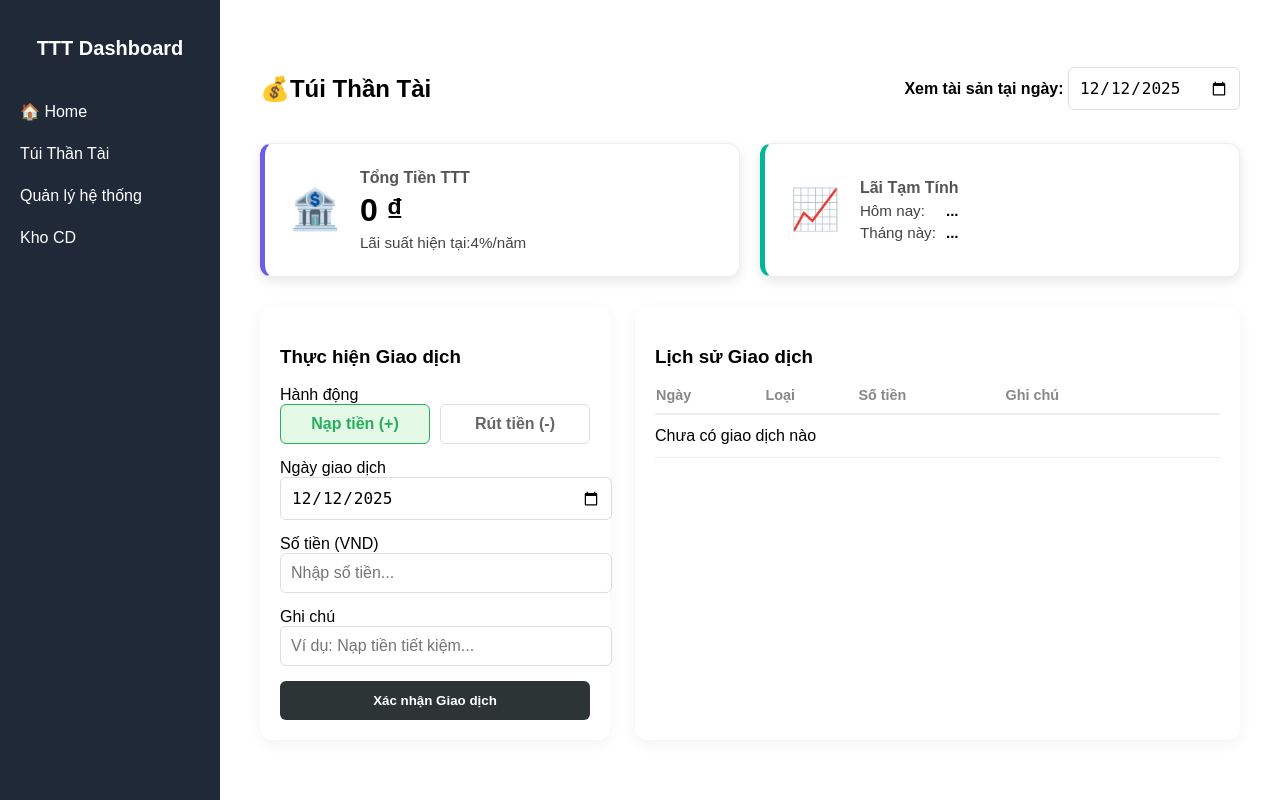
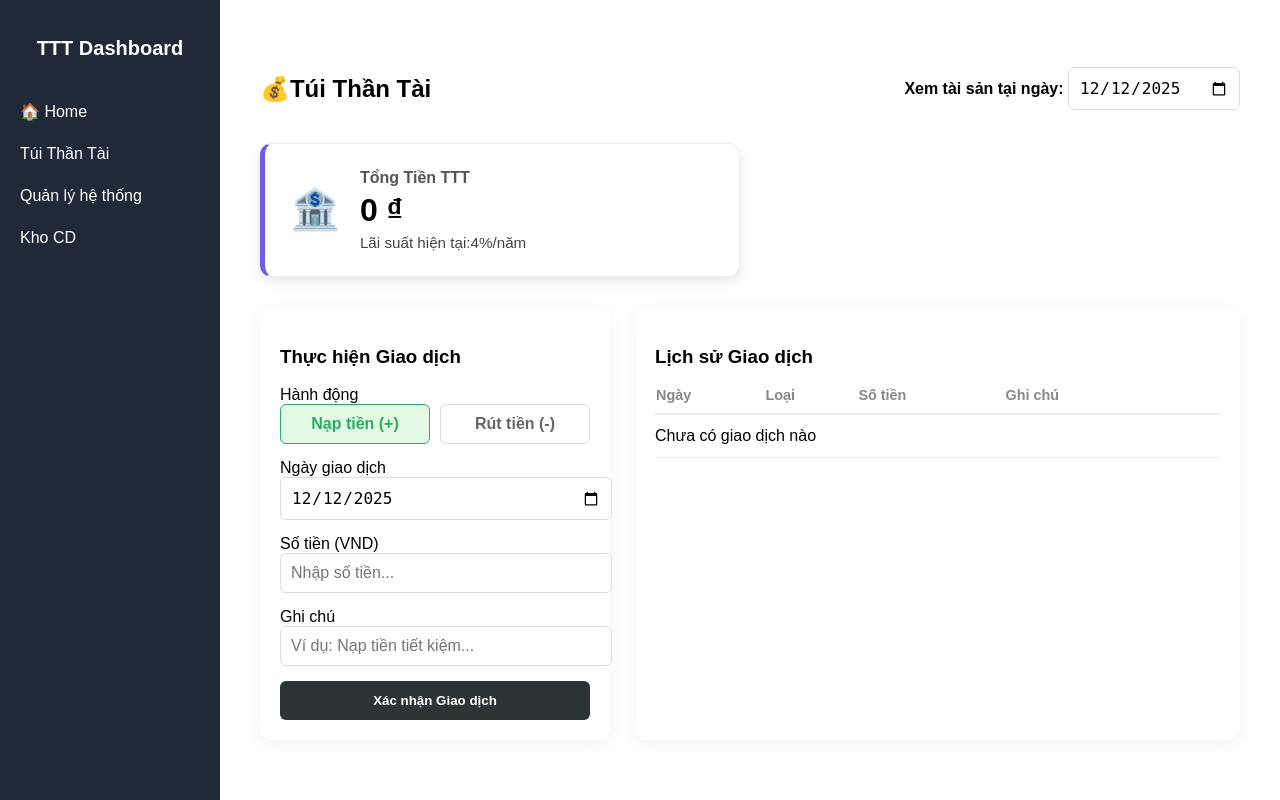
Before and after one commit to minhanhnb/WebsiteNewPhay, a Flask app: page /ttt in a window 1280 px wide. Run offline with Flask 3, Linux system fonts and the light colour scheme; data that the repository does not hold is empty.

Commit message:
Update ttt_dashboard.html

```diff
--- a/templates/ttt_dashboard.html
+++ b/templates/ttt_dashboard.html
@@ -20,21 +20,6 @@
                 <h3>Tổng Tiền TTT</h3>
                 <p class="big-number" id="totalBalance">Loading...</p>
                 <small>Lãi suất hiện tại: <span id="currentRate">4</span>%/năm</small>
-            </div>
-        </div>
-
-        <div class="card info-card success-card">
-            <div class="card-icon">📈</div>
-            <div class="card-content">
-                <h3>Lãi Tạm Tính</h3>
-                <div class="row-info">
-                    <span>Hôm nay:</span>
-                    <strong id="interestToday">...</strong>
-                </div>
-                <div class="row-info">
-                    <span>Tháng này:</span>
-                    <strong id="interestMonth">...</strong>
-                </div>
             </div>
         </div>
     </div>
```
